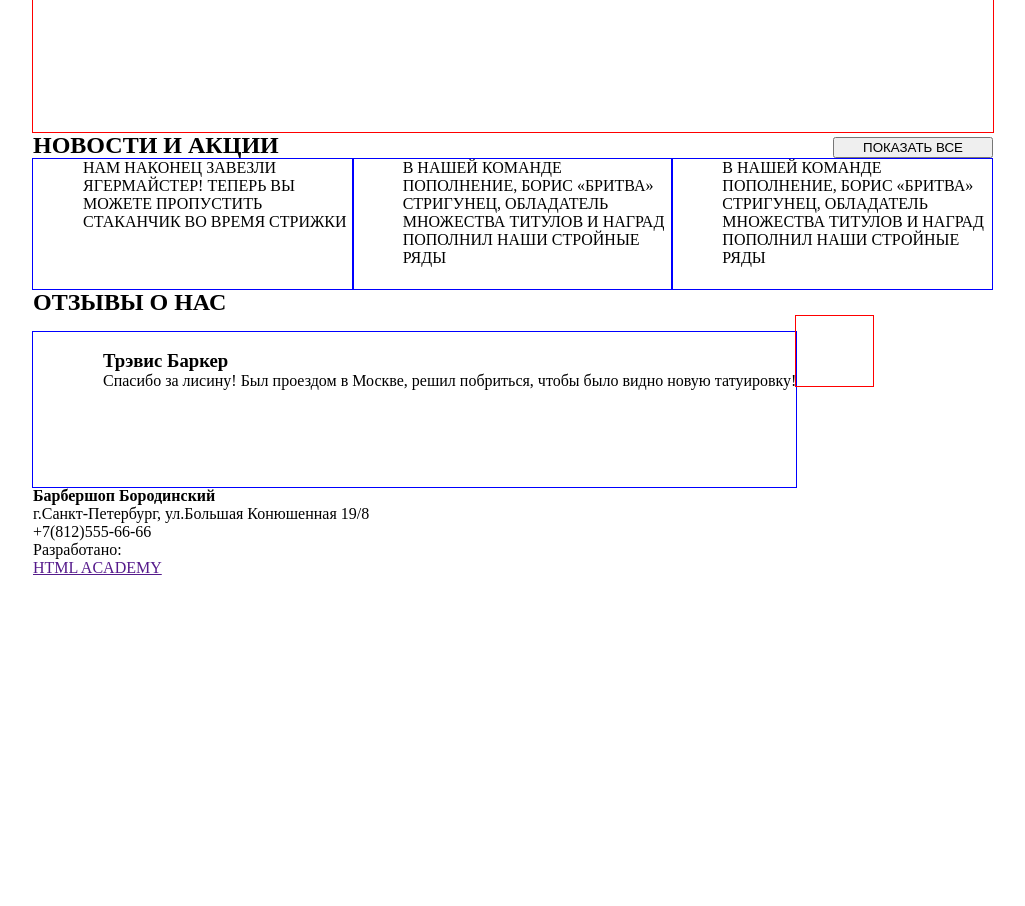
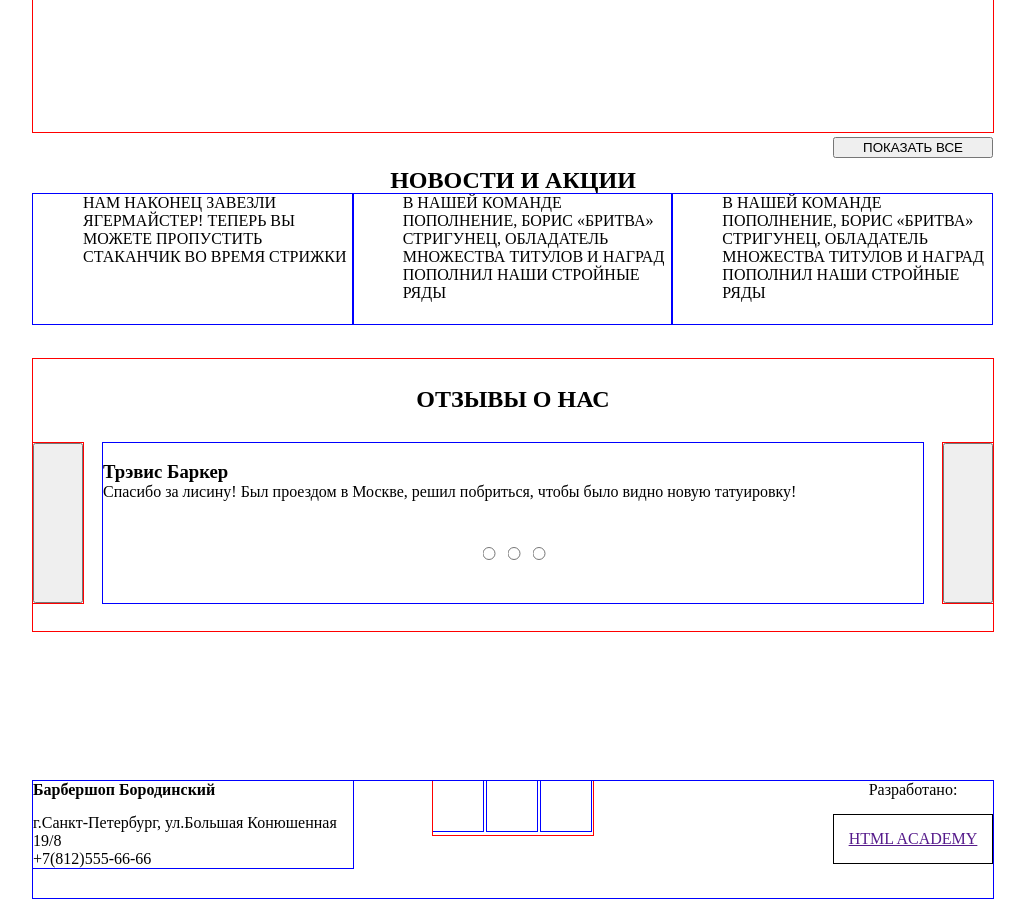
Before and after one commit to MaxKalnik/BshopAdaptive, a plain HTML site: page index.html in a window 1280 px wide. Shown: the part 1326-2232 px from the top of the page, without its empty margins (127-1152 px from the left). Before the commit the page ends 1911 px from the top, so only its background shows below. Drawn offline with nearby package versions, Linux system fonts and the light colour scheme; files that its build step writes are made by us from their sources.

Commit message:
index markup

```diff
--- a/index.html
+++ b/index.html
@@ -104,23 +104,23 @@
 		</section>
 		<section class="reviews wrapper">
 			<h2>ОТЗЫВЫ О НАС</h2>
-			<div class="reviews-left"></div>
-			<div class="reviews-item">
+			<button class="reviews-left"></button>
+			<div class="reviews-item reviews-item--show">
 				<img src="" alt="">
 				<h3>Трэвис Баркер</h3>
 				<p>Спасибо за лисину! Был проездом в Москве, решил побриться, чтобы было видно новую татуировку!</p>
 			</div>
-			<!-- <div class="reviews-item">
+			<div class="reviews-item">
 				<img src="" alt="">
 				<h3></h3>
-				<p></p>
+				<p>sfhshhfhsfhhsf</p>
 			</div>
 			<div class="reviews-item">
 				<img src="" alt="">
 				<h3></h3>
 				<p></p>
-			</div> -->
-			<div class="reviews-right"></div>
+			</div>
+			<button class="reviews-right"></button>
 			<div class="slider__switcher slider__switcher--reviews">
 				<input type="radio">
 				<input type="radio">
@@ -136,6 +136,7 @@
 				<a class="contacts--tel">+7(812)555-66-66</a>
 			</div>
 			<div class="socials">
+				<p>Давайте дружить</p>
 				<div class="socials-item socials-item--vk"></div>
 				<div class="socials-item socials-item--fb"></div>
 				<div class="socials-item socials-item--in"></div>
--- a/sass/style.scss
+++ b/sass/style.scss
@@ -62,14 +62,24 @@ sup {
 	}
 }
 
+
+
+
+
 /*MAIN_NAV*/
 .main-nav {
 	display: none;
 }
+
+
+
+
+
 /*STATISTICS*/
 
 .statistics__promo {
 	min-height: 185px;
+	text-align: center;
 	@include outline();
 }
 .statistics-items {
@@ -117,6 +127,9 @@ sup {
 	}
 }
 
+
+
+
 /*ADVANTAGES*/
 .advantages {
 	position: relative;
@@ -155,13 +168,21 @@ sup {
 		vertical-align: top;
 
 }
-	.slider__switcher  {
+	.slider__switcher--advantages  {
 		display: none;
 	}
 }
+
+
+
 /*NEWS*/
 .news {
 	position: relative;
+	padding-top: 35px;
+	padding-bottom: 35px;
+	& h2 {
+		text-align: center;
+	}
 }
 .news-item {
 	min-height: 130px;
@@ -208,31 +229,74 @@ sup {
 	}
 
 }
+
+
+
+
+
+
+
 /*REVIEWS*/
 .reviews-left,
 .reviews-right,
  {
 	display: none;
 }
+.reviews {
+	position: relative;
+	min-height: 290px;
+	@include outline();
+	padding-top: 27px;
+	& h2 {
+		text-align: center;
+		margin-bottom: 30px;
+	}
+}
 .reviews-item {
+	position: absolute;
 	padding-left: 70px;
 	min-height: 155px;
 	@include outline-blue();
+	width: 100%;
+	box-sizing: border-box;
+	opacity: 0;
+	z-index: 1;
+	&--show {
+		opacity: 1;
+		z-index: 2;
+	}
 }
+.slider__switcher--reviews {
+	position: absolute;
+	top: 185px;
+	left: 50%;
+	transform: translateX(-50%);
+}
+
+
 @media (min-width: 768px) {
-.reviews-left {}
-.reviews-right,
+.reviews {
+	min-height: 245px;
+}
+.reviews-left,
+.reviews-right
  {
-	display: inline-block;
-	min-height: 70px;
+	display: block;
+	float: left;
+	min-height: 160px;
 	width: 8%;
 	@include outline();
-	text-align: top;
+}
+.reviews-right {
+	float: right;
 }
 .reviews-item {
-	display: inline-block;
-	width:auto;
-	text-align: top;
+	display: block;
+	min-height: 160px;
+	width: 84%;
+	padding-left: 0;
+	left: 50%;
+	transform: translateX(-50%);
 }
 .reviews {
 	text-align: top;
@@ -240,5 +304,142 @@ sup {
 }
 
 @media (min-width: 1200px) {
+.reviews {
+	min-height: 245px;
+	margin-bottom: 100px;
+}
+.reviews-left,
+.reviews-right
+ {
+	display: block;
+	float: left;
+	min-height: 160px;
+	width: 50px;
+	@include outline();
+}
+.reviews-right {
+	float: right;
+}
+.reviews-item {
+	display: block;
+	min-height: 160px;
+	width: 820px;
+	padding-left: 0;
+	left: 50%;
+	transform: translateX(-50%);
+}
+.reviews {
+	text-align: top;
+}
 
 }
+
+
+
+/*FOOTER*/
+.page-footer {
+	padding-top: 35px;
+}
+.page-footer .wrapper {
+	position: relative;
+	@include outline-blue();
+}
+.contacts {
+	padding-left: 10px;
+	padding-right: 10px;
+	text-align: center;
+	margin-bottom: 30px;
+	@include outline-blue();
+	&--tel {
+		display: block;
+		width: auto;
+		padding-top: 15px;
+		padding-bottom: 15px;
+		text-align: center;
+		border: 1px solid black;
+	}
+	& p {
+		padding-left: 30px;
+		padding-right: 30px;
+	}
+}
+.socials {
+	margin-bottom: 30px;
+	@include outline();
+	&-item {
+		display: inline-block;
+		width: 32%;
+		height: 100px;
+		box-sizing: border-box;
+		@include outline-blue();
+	}
+	& p {
+		display: none;
+	}
+}
+.developed-by {
+	padding-left: 10px;
+	padding-right: 10px;
+	text-align: center;
+	& p {
+		margin-bottom: 15px;
+	}
+	& a {
+		display: block;
+		width: auto;
+		padding-top: 15px;
+		padding-bottom: 15px;
+		text-align: center;
+		border: 1px solid black;
+	}
+}
+@media (min-width: 768px) {
+	.contacts {
+		width: 320px;
+		text-align: left;
+		padding: 0;
+		&--tel {
+			text-align: left;
+			border: none;
+			padding: 0;
+		}
+		& p {
+			padding: 0;
+		}
+		& h4 {
+			margin-bottom: 15px;
+		}
+	}
+	.developed-by {
+		position: absolute;
+		width: 160px;
+		right: 0;
+		top: 0;
+		padding: 0;
+	}
+}
+@media (min-width: 1200px) {
+	.page-footer {
+		padding-top: 50px;
+	}
+	.contacts {
+		width: 320px;
+		float: left;
+		margin-right: 80px;
+	}
+	.socials {
+		width: 160px;
+		display: inline-block;
+		margin: 0 auto;
+		&-item {
+			width: 50px;
+			height: 50px;
+		}
+	}
+	.developed-by {
+		width: 160px;
+		position: static;
+		float: right;
+	}
+
+}
```
Also changed, not shown: css/style.css.
